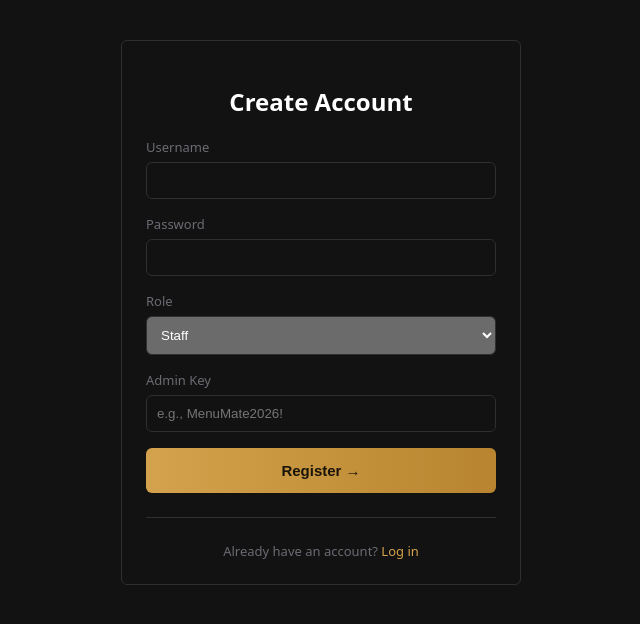
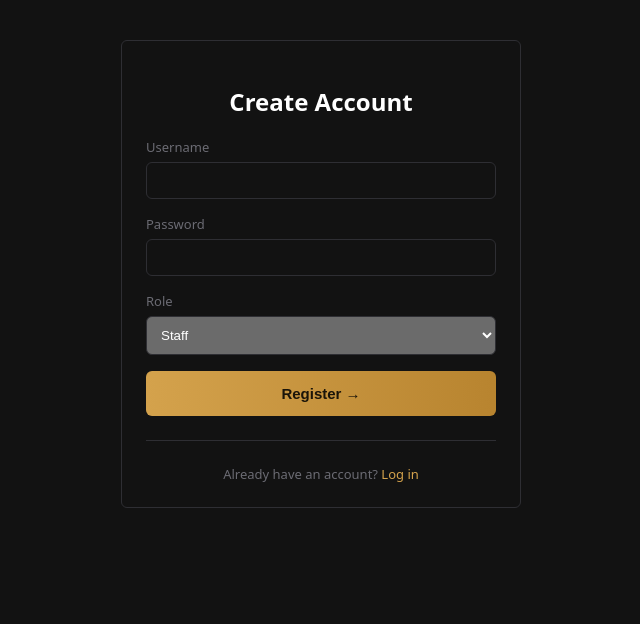
Before and after one commit to nb5002/MenuMate, a React (Vite) app: page /register in a window 1280 px wide. Shown: the top 624 px of the page, without its empty margins (319-959 px from the left). Built offline with nearby package versions, Linux system fonts and the light colour scheme.

Commit message:
Feature: Update register page

```diff
--- a/src/pages/RegisterPage.tsx
+++ b/src/pages/RegisterPage.tsx
@@ -23,7 +23,12 @@ export default function RegisterPage() {
       const res = await fetch(`${baseUrl}/api/auth/register`, {
         method: "POST",
         headers: { "Content-Type": "application/json" },
-        body: JSON.stringify({ username, password, role, adminKey }),
+        body: JSON.stringify({
+          username,
+          password,
+          role: role.toLowerCase(),
+          adminKey: role.toLowerCase() === "admin" ? adminKey : ""
+        }),
       });
 
       const data = await res.json();
@@ -82,8 +87,10 @@ export default function RegisterPage() {
           </select>
         </div>
 
+        {/* Conditionally rendered: Only appears when 'Admin' is selected */}
+        {role.toLowerCase() === "admin" && (
           <div style={{ marginBottom: 16 }}>
-          <label style={{ display: "block", marginBottom: 6, fontSize: 13, color: theme.colors.textFaint }}>Admin Key</label>
+            <label style={{ display: "block", marginBottom: 6, fontSize: 13, color: theme.colors.textFaint }}>Admin Secret Key</label>
             <input
               type="password"
               required
@@ -93,6 +100,7 @@ export default function RegisterPage() {
               style={{ width: "100%", padding: 10, borderRadius: theme.radius.sm, border: `1px solid ${theme.colors.border}`, boxSizing: "border-box" }}
             />
           </div>
+        )}
 
         {error && <p style={{ color: theme.colors.danger, fontSize: 13, marginBottom: 16 }}>{error}</p>}
         {success && <p style={{ color: theme.colors.accent, fontSize: 13, marginBottom: 16 }}>{success}</p>}
```
Lines whose indentation alone changed are shown as unchanged.
